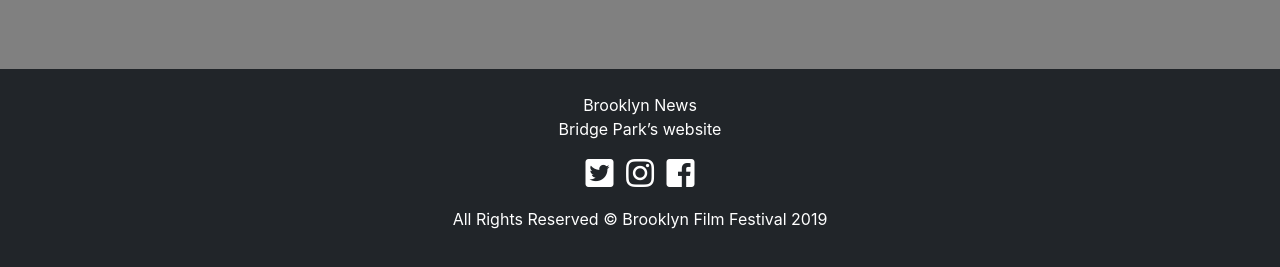
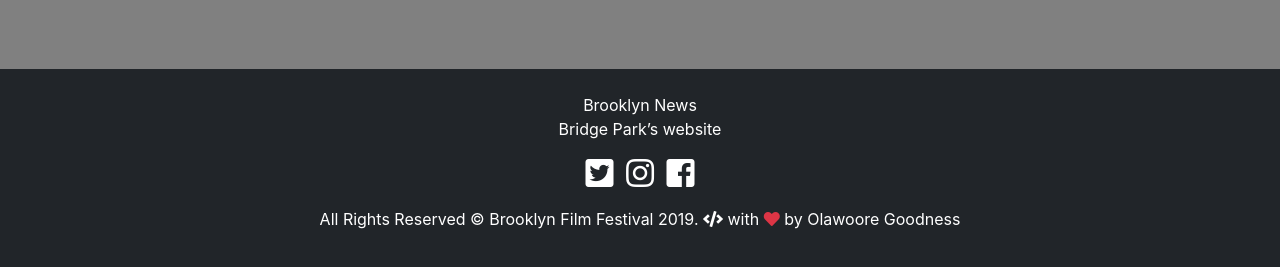
Before and after one commit to GoodnessOlawoore/Film-Festival-Site, a plain HTML site: page index.html in a window 1280 px wide. Shown: the part 4097-4364 px from the top of the page. Drawn offline with nearby package versions, Linux system fonts and the light colour scheme; some packages are replaced by stand-ins of ours; a script that the page names is missing.

Commit message:
Copyright modification

```diff
--- a/index.html
+++ b/index.html
@@ -598,7 +598,9 @@
     <div class="container-fluid">
       <div class="row">
         <div class="col">
-            <p>All Rights Reserved &copy; Brooklyn Film Festival <span id="year"></span></p>
+          <p>All Rights Reserved &copy; Brooklyn Film Festival <span id="year">
+          </span>. <i class="fa fa-code"></i> with <i class="fa fa-heart text-danger">
+          </i> by <a href="https://www.facebook.com/olawooreo" target="_blank">Olawoore Goodness</a></p>
         </div>
       </div>
     </div>
```
